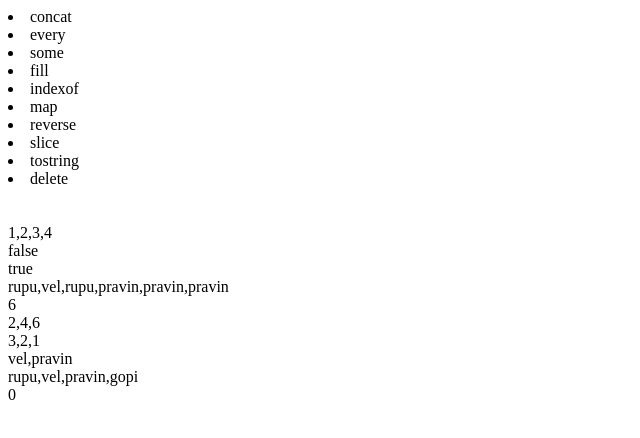
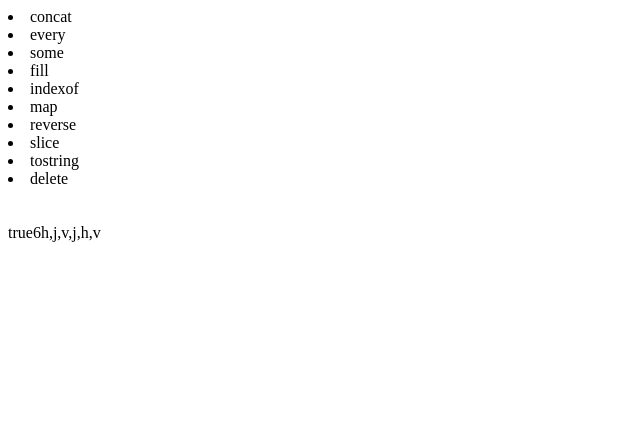
Before and after one commit to Pravin1021/Array-method, a plain HTML site: page index.html in a window 1280 px wide. Shown: the whole page, without its empty margins (0-640 px from the left). Drawn offline with Linux system fonts and the light colour scheme.

Commit message:
array method

```diff
--- a/index.html
+++ b/index.html
@@ -93,67 +93,82 @@
 
 
         //concat
-        let a=[1,2]
-        let b=[3,4]
-        let c=a.concat(b) //merge both array
-        document.write(c + "</br>")
+        // let a=[1,2]
+        // let b=[3,4]
+        // let c=a.concat(b) //merge both array
+        // document.write(c + "</br>")
 
-        //every
-        let d=[18,20,2,56]
-        let check=d.every(myFunc)
-        document.write(check + "</br>") //return in boolean
-        function myFunc(d){
-            return d>18
-        }
+        // //every
+        // let d=[18,20,2,56]
+        // let check=d.every(myFunc)
+        // document.write(check + "</br>") //return in boolean
+        // function myFunc(d){
+        //     return d>18
+        // }
 
-        //some
-        let e=[18,20,2,56]
-        let check2=e.some(myFunc)
-        document.write(check2 + "</br>") //return in boolean
-        function myFunc(e){
-            return e>18
-        }
+        // //some
+        // let e=[18,20,2,56]
+        // let check2=e.some(myFunc)
+        // document.write(check2 + "</br>") //return in boolean
+        // function myFunc(e){
+        //     return e>18
+        // }
 
-        //fill
-        let f=["rupu","vel","rupu","vel","rupu","vel"]
-        f.fill("pravin",-3) //change all value with new value
-        document.write(f + "</br>")
+        // //fill
+        // let f=["rupu","vel","rupu","vel","rupu","vel"]
+        // f.fill("pravin",-3) //change all value with new value
+        // document.write(f + "</br>")
 
-        //indexOf
-        let g=["rupu","vel","pravin","gopi","rupu","vel","pravin","gopi"]
-         //returns the index position
-        document.write(g.indexOf("pravin",3) + "</br>")
+        // //indexOf
+        // let g=["rupu","vel","pravin","gopi","rupu","vel","pravin","gopi"]
+        //  //returns the index position
+        // document.write(g.indexOf("pravin",3) + "</br>")
 
-        //map
-        let i=[1,2,3]
-        let j=i.map(myMap)
-        document.write(j + "</br>")
-        function myMap(num){
-            return num*2
-        }
+        // //map
+        // let i=[1,2,3]
+        // let j=i.map(myMap)
+        // document.write(j + "</br>")
+        // function myMap(num){
+        //     return num*2
+        // }
 
-        //reverse
-        let k=[1,2,3]
-        k.reverse()
-        document.write(k + "</br>")
+        // //reverse
+        // let k=[1,2,3]
+        // k.reverse()
+        // document.write(k + "</br>")
 
-        //slice
-        let l=["rupu","vel","pravin","gopi"]
-        let m=l.slice(1,3) //1 index 3index
-        document.write(m + "</br>")
+        // //slice
+        // let l=["rupu","vel","pravin","gopi"]
+        // let m=l.slice(1,3) //1 index 3index
+        // document.write(m + "</br>")
 
-        //tostring
-        let n=["rupu","vel","pravin","gopi"]
-        let o=n.toString()
-        document.write(o + "</br>")
+        // //tostring
+        // let n=["rupu","vel","pravin","gopi"]
+        // let o=n.toString()
+        // document.write(o + "</br>")
 
-        //lastindexof
-        let p=["rupu","vel","rupu","pravin","gopi"]
-        let q=p.lastIndexOf("rupu",1)
-        document.write(q)
+        // //lastindexof
+        // let p=["rupu","vel","rupu","pravin","gopi"]
+        // let q=p.lastIndexOf("rupu",1)
+        // document.write(q)
 
 
+        //includes
+        let a=["rupu","pravin","vel"]
+        let b=a.includes("pravin")
+        document.write(b)
 
+        //reduceright
+        let c=[1,2,3]
+        let d=c.reduceRight(myfunc)
+        function myfunc(a,b){
+            return a+b
+        }
+        document.write(d);
+
+        let e="hjvjhv"
+        let f=Array.from(e)
+        document.write(f)
 
 
 
```
